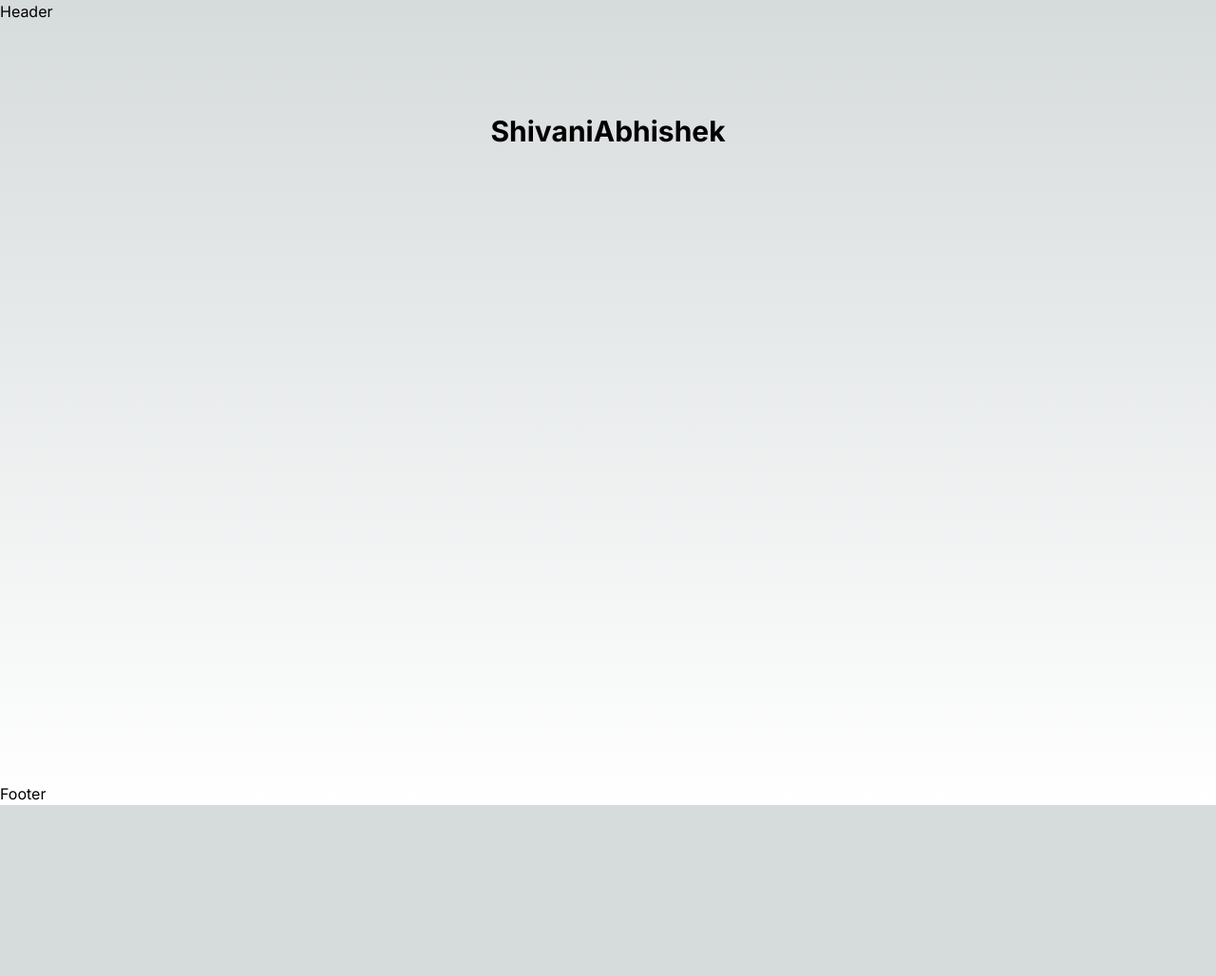
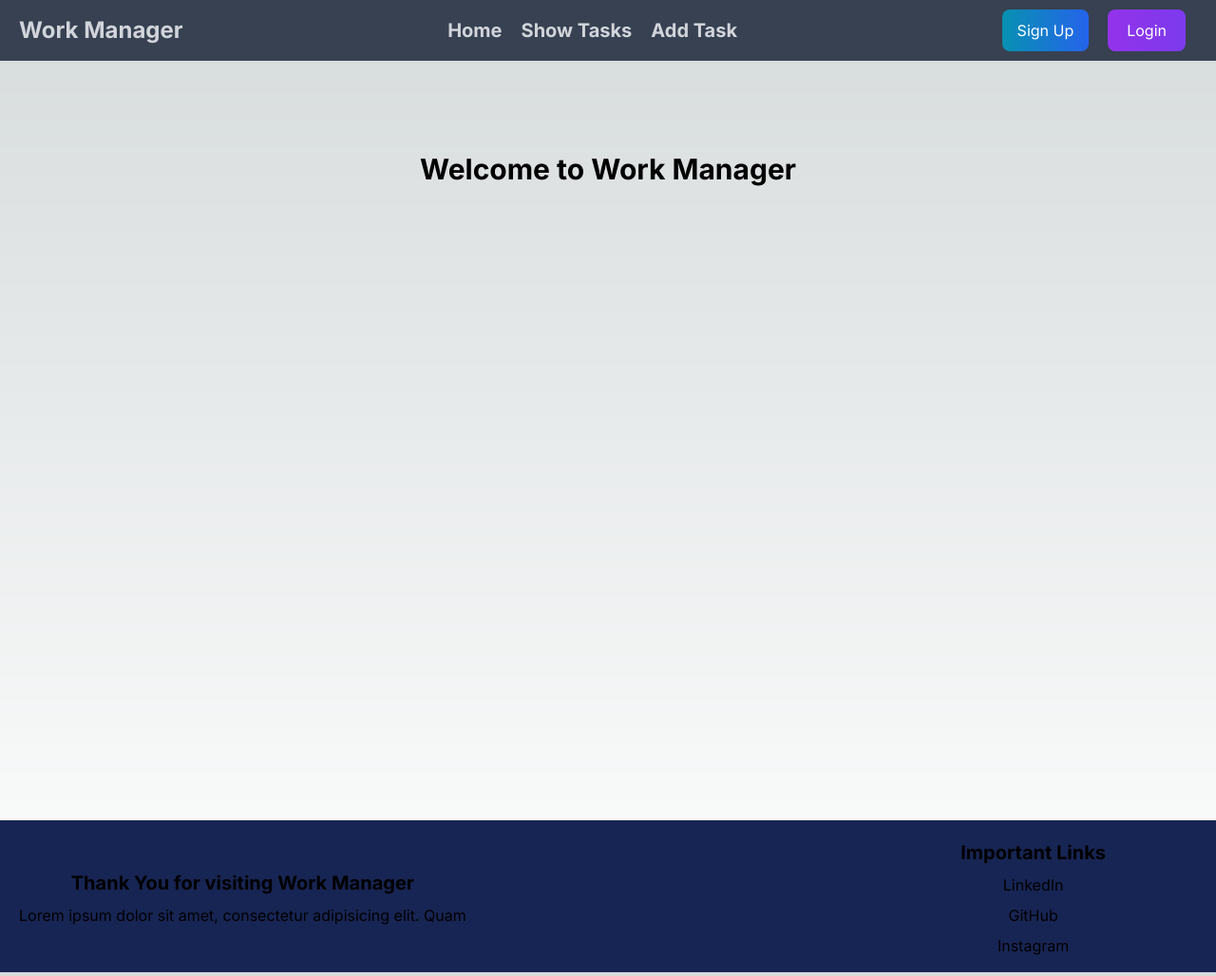
Before and after one commit to Abhisheklodha01/NextJS, a Next.js app in the folder work-manager/: page / in a window 1280 px wide. Shown: the whole page at 95% size. Before the commit the page ends 848 px from the top, so only its background shows below. Built offline with nearby package versions, Linux system fonts and the light colour scheme.

Commit message:
creating header and footer

```diff
--- /dev/null
+++ b/work-manager/src/app/addtask/page.jsx
@@ -0,0 +1,16 @@
+import React from 'react'
+
+
+export const metadata = {
+    title: "AddTask : Work Manager"
+  }
+
+function AddTask() {
+  return (
+    <div>
+        <h1>Add</h1>
+    </div>
+  )
+}
+
+export default AddTask
--- /dev/null
+++ b/work-manager/src/app/info/page.jsx
@@ -0,0 +1,9 @@
+import React from 'react'
+
+function page() {
+  return (
+    <div>this is a info page</div>
+  )
+}
+
+export default page
--- a/work-manager/src/app/layout.jsx
+++ b/work-manager/src/app/layout.jsx
@@ -4,11 +4,6 @@ import Header from "@/components/Header";
 import Footer from "@/components/Footer";
 
 const inter = Inter({ subsets: ["latin"] });
-
-export const metadata = {
-  title: "Create Next App",
-  description: "Generated by create next app",
-};
 
 export default function RootLayout({ children }) {
   return (
--- a/work-manager/src/app/page.jsx
+++ b/work-manager/src/app/page.jsx
@@ -1,9 +1,13 @@
 import Image from "next/image";
+
+export const metadata = {
+  title: "Home : Work Manager"
+}
 
 export default function Home() {
   return (
     <main className="flex min-h-screen flex-col items-center justify-between p-24">
-      <h1 className="text-3xl font-bold text-center">ShivaniAbhishek</h1>
+      <h1 className="text-3xl font-bold text-center">Welcome to Work Manager</h1>
     </main>
   );
 }
--- /dev/null
+++ b/work-manager/src/app/showtasks/page.jsx
@@ -0,0 +1,16 @@
+import React from 'react'
+
+
+export const metadata = {
+  title: "AllTask : Work Manager"
+}
+
+function ShowTask() {
+  return (
+    <div className='text-2xl'>
+      ShowTask
+    </div>
+  )
+}
+
+export default ShowTask
--- a/work-manager/src/components/Footer.jsx
+++ b/work-manager/src/components/Footer.jsx
@@ -1,10 +1,33 @@
-'use client'
-import React from 'react'
+"use client";
+import React from "react";
 
 function Footer() {
   return (
-    <div>Footer</div>
-  )
+    <footer className="h-40 bg-blue-950">
+      <div className="flex justify-between p-5">
+        <div className="text-center flex flex-col justify-center">
+          <h1 className="text-xl font-bold mb-2">
+            Thank You for visiting Work Manager
+          </h1>
+          <p>Lorem ipsum dolor sit amet, consectetur adipisicing elit. Quam</p>
+        </div>
+        <div className="text-center mr-24">
+          <h1 className="text-xl font-bold">Important Links</h1>
+          <ul className="mt-2">
+            <li>
+              <a href="#">LinkedIn</a>
+            </li>
+            <li className="mt-2 mb-2">
+              <a href="#">GitHub</a>
+            </li>
+            <li>
+              <a href="#">Instagram</a>
+            </li>
+          </ul>
+        </div>
+      </div>
+    </footer>
+  );
 }
 
-export default Footer
+export default Footer;
--- a/work-manager/src/components/Header.jsx
+++ b/work-manager/src/components/Header.jsx
@@ -1,10 +1,54 @@
-'use client'
-import React from 'react'
+"use client";
+import React from "react";
+import Link from 'next/link'
 
 function Header() {
   return (
-    <div>Header</div>
-  )
+    <nav className="bg-gray-700 h-16 py-2 px-3 flex justify-between items-center text-gray-300">
+      <div className="">
+        <h1>
+          <Link
+          href="/"
+          className="font-bold text-2xl ml-2"
+          >Work Manager</Link>
+        </h1>
+      </div>
+      <div>
+        <ul className="flex space-x-5 font-bold text-xl">
+          <li className="hover:scale-110 hover:text-purple-600">
+            <Link
+            href="/">Home</Link>
+          </li>
+          <li
+           className="hover:scale-105 hover:text-purple-600">
+            <Link href="/showtasks">Show Tasks</Link>
+          </li>
+          <li
+            className="hover:scale-105 hover:text-purple-600" >
+            <Link href="/addtask">Add Task</Link>
+          </li>
+        </ul>
+      </div>
+      <div>
+        <ul className="flex space-x-5 text-white">
+          <li>
+            <Link
+            className="py-3 px-4 border-1  rounded-lg
+            bg-gradient-to-r from-cyan-600 to-blue-600
+            "
+            href="/register">Sign Up</Link>
+          </li>
+          <li>
+            <Link
+            className="py-3 px-5 border-1  rounded-lg mr-5
+            bg-gradient-to-r from-purple-600 to-violet-600
+            "
+            href="/login">Login</Link>
+          </li>
+        </ul>
+      </div>
+    </nav>
+  );
 }
 
-export default Header
+export default Header;
```
